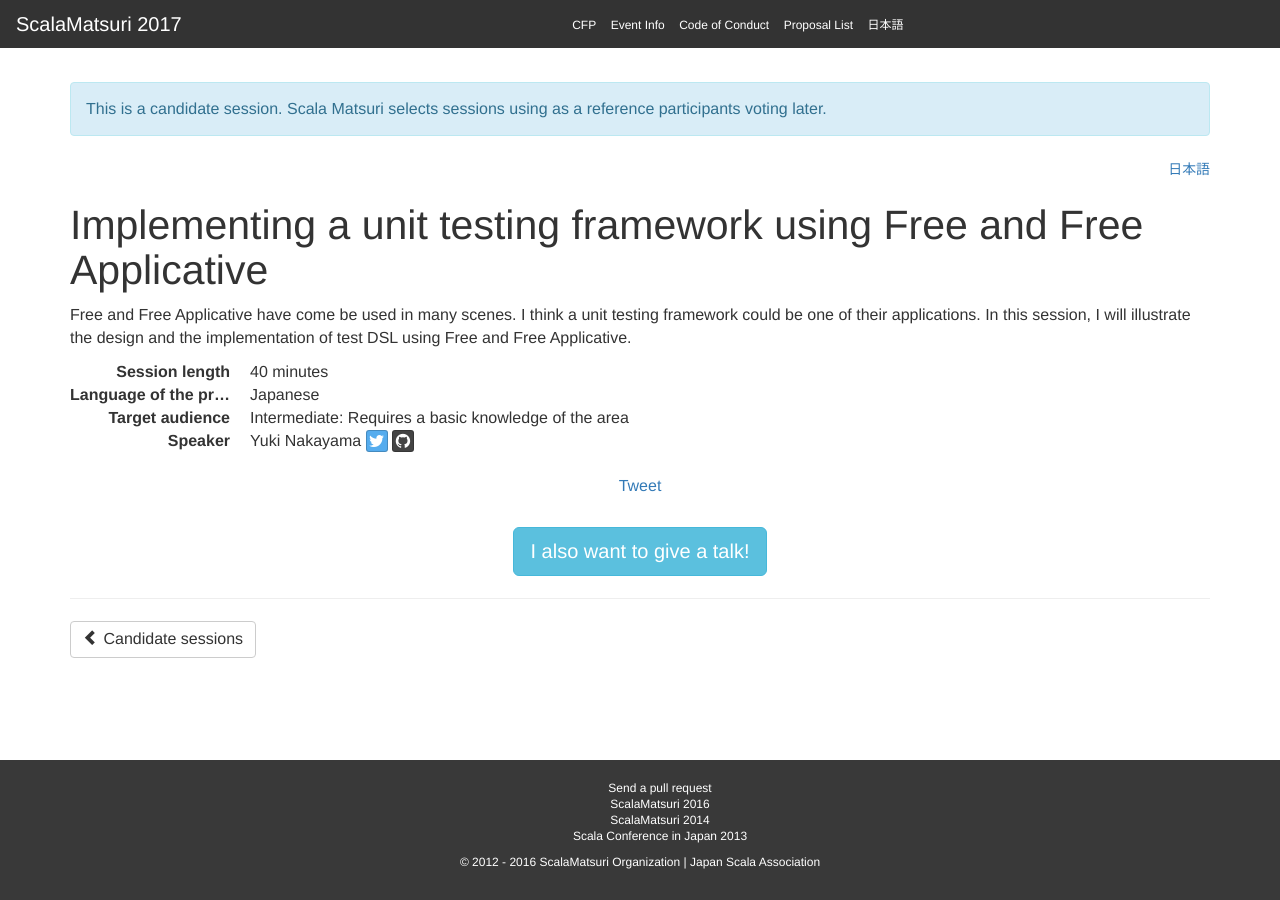
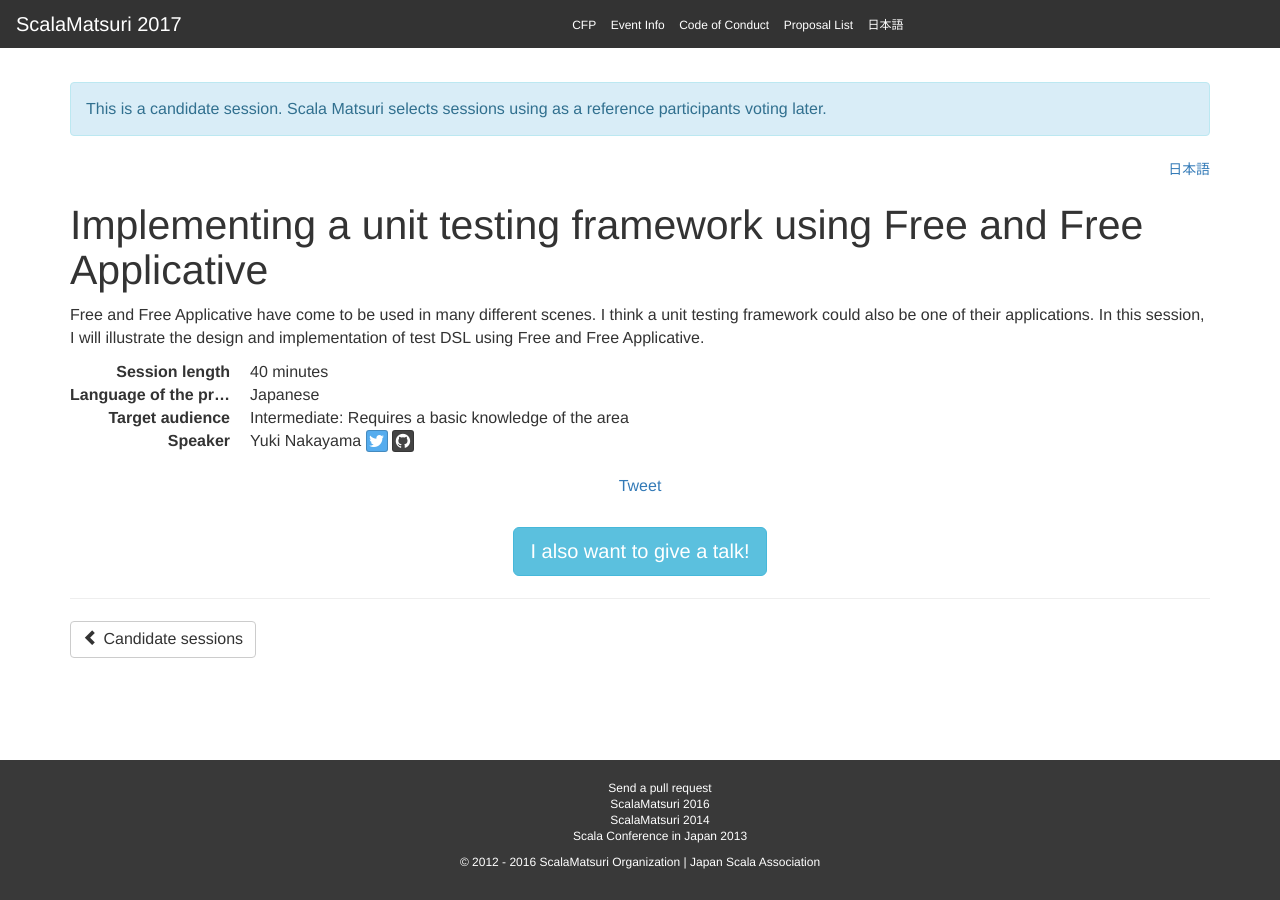
Before and after one commit to scalajp/2017.scalamatsuri.org, a Jekyll site: the page built from _candidates_en/YukiNakayama_1.md, in a window 1280 px wide. Built offline with Jekyll 4.4.1, drawn with Linux system fonts in a browser that asks for light colours; nearby versions of some CDN libraries; comment, search, counter and statistics services are not loaded.

Commit message:
Update YukiNakayama_1.md

```diff
--- a/_candidates_en/YukiNakayama_1.md
+++ b/_candidates_en/YukiNakayama_1.md
@@ -9,6 +9,6 @@ github: pocketberserker
 tags:
   - Functional Programming
 ---
-Free and Free Applicative have come be used in many scenes.
-I think a unit testing framework could be one of their applications.
-In this session, I will illustrate the design and the implementation of test DSL using Free and Free Applicative.
+Free and Free Applicative have come to be used in many different scenes.
+I think a unit testing framework could also be one of their applications.
+In this session, I will illustrate the design and implementation of test DSL using Free and Free Applicative.
```
